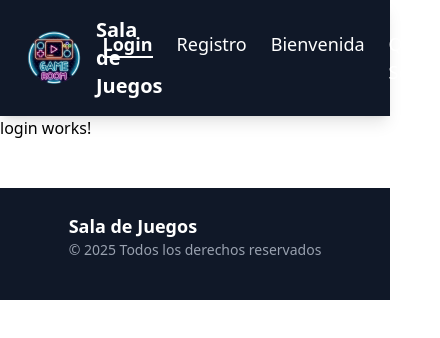
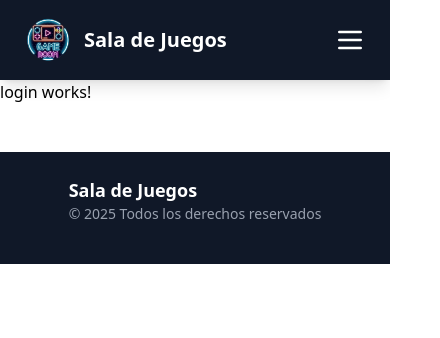
Before and after one commit to MatiasTanoni/Sala-de-Juegos, an Angular app in the folder TP-1/: page /login in a window 390 px wide. Shown: the top 338 px of the page, 440 px wide, since content can reach past the window. Built offline with nearby package versions, Linux system fonts and the light colour scheme.

Commit message:
responsive navbar y footer menu burger

```diff
--- a/TP-1/src/app/components/navbar/navbar.html
+++ b/TP-1/src/app/components/navbar/navbar.html
@@ -1,29 +1,41 @@
 <nav class="bg-gray-900 text-white px-6 py-4 flex items-center justify-between shadow-lg">
   <div class="flex items-center space-x-3">
-    <img src="icono.png" alt="logo" class="w-15 h-15">
+    <img src="icono.png" alt="logo" class="w-12 h-12">
     <span class="text-xl font-bold">Sala de Juegos</span>
   </div>
 
-  <ul class="flex space-x-6 text-lg">
-    <li>
-      <a routerLink="/login" routerLinkActive="border-b-2 border-white font-semibold" class="transition">
-        Login
-      </a>
+  <button class="md:hidden focus:outline-none" (click)="isOpen = !isOpen">
+    @if (!isOpen) {
+    <svg xmlns="http://www.w3.org/2000/svg" class="h-8 w-8" fill="none" viewBox="0 0 24 24" stroke="currentColor">
+      <path stroke-linecap="round" stroke-linejoin="round" stroke-width="2" d="M4 6h16M4 12h16M4 18h16" />
+    </svg>
+    } @else {
+    <svg xmlns="http://www.w3.org/2000/svg" class="h-8 w-8" fill="none" viewBox="0 0 24 24" stroke="currentColor">
+      <path stroke-linecap="round" stroke-linejoin="round" stroke-width="2" d="M6 18L18 6M6 6l12 12" />
+    </svg>
+    }
+  </button>
+
+  <ul class="hidden md:flex space-x-6 text-lg">
+    <li><a routerLink="/login" routerLinkActive="border-b-2 border-white font-semibold" class="transition">Login</a>
     </li>
-    <li>
-      <a routerLink="/registro" routerLinkActive="border-b-2 border-white font-semibold" class="transition">
-        Registro
-      </a>
+    <li><a routerLink="/registro" routerLinkActive="border-b-2 border-white font-semibold"
+        class="transition">Registro</a></li>
+    <li><a routerLink="/home" routerLinkActive="border-b-2 border-white font-semibold" class="transition">Bienvenida</a>
     </li>
-    <li>
-      <a routerLink="/home" routerLinkActive="border-b-2 border-white font-semibold" class="transition">
-        Bienvenida
-      </a>
-    </li>
-    <li>
-      <a routerLink="/about" routerLinkActive="border-b-2 border-white font-semibold" class="transition">
-        Quien Soy
-      </a>
+    <li><a routerLink="/about" routerLinkActive="border-b-2 border-white font-semibold" class="transition">Quien Soy</a>
     </li>
   </ul>
 </nav>
+
+@if (isOpen) {
+<ul class="md:hidden flex flex-col space-y-4 bg-gray-900 text-lg px-6 py-4 text-white">
+  <li><a routerLink="/login" routerLinkActive="border-b-2 border-white font-semibold" class="transition">Login</a></li>
+  <li><a routerLink="/registro" routerLinkActive="border-b-2 border-white font-semibold" class="transition">Registro</a>
+  </li>
+  <li><a routerLink="/home" routerLinkActive="border-b-2 border-white font-semibold" class="transition">Bienvenida</a>
+  </li>
+  <li><a routerLink="/about" routerLinkActive="border-b-2 border-white font-semibold" class="transition">Quien Soy</a>
+  </li>
+</ul>
+}
--- a/TP-1/src/app/components/navbar/navbar.ts
+++ b/TP-1/src/app/components/navbar/navbar.ts
@@ -8,5 +8,5 @@ import { RouterLink, RouterLinkActive } from '@angular/router';
   styleUrls: ['./navbar.css']
 })
 export class Navbar {
-
+  isOpen = false;
 }
```
